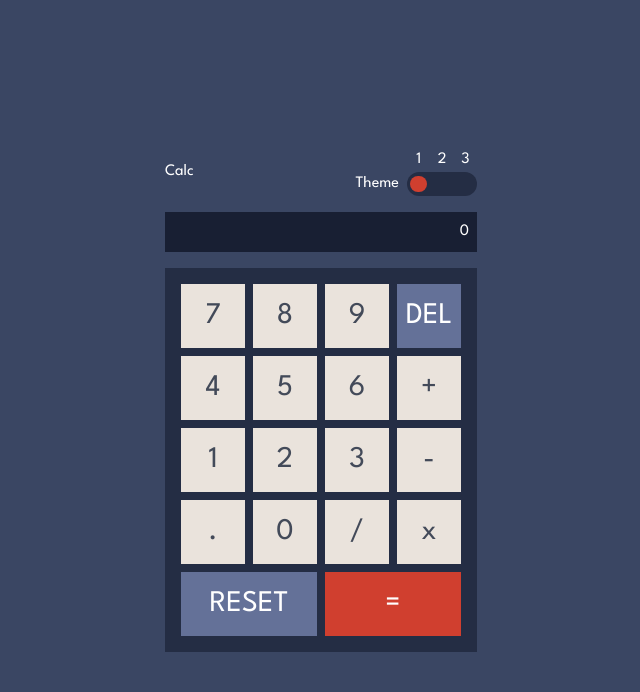
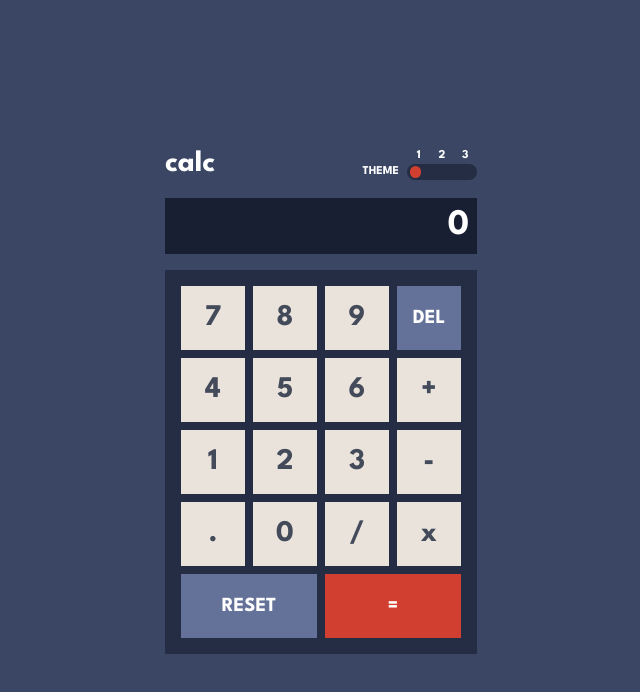
Before and after one commit to timshandrew/calculator, a React (Vite) app: page / in a window 1280 px wide. Shown: the top 692 px of the page, without its empty margins (319-959 px from the left). Built offline with nearby package versions, Linux system fonts and the light colour scheme.

Commit message:
Update fonts to match design

```diff
--- a/src/components/CalculatorButton.tsx
+++ b/src/components/CalculatorButton.tsx
@@ -29,14 +29,14 @@ export default function CalculatorButton({
   gridOrigin,
   theme,
 }: CalculatorButtonProps) {
-  let className = `cursor-pointer text-3xl`;
+  let className = `cursor-pointer font-bold`;
 
   if (variant === "primary") {
-    className += ` bg-bg-key-main ${theme === "1" ? "text-text-secondary" : "text-text-main"}`;
+    className += ` bg-bg-key-main text-3xl ${theme === "1" ? "text-text-secondary" : "text-text-main"}`;
   } else if (variant === "secondary") {
-    className += ` bg-bg-key-secondary ${theme === "1" ? "text-text-main" : "text-text-secondary"}`;
+    className += ` bg-bg-key-secondary text-xl ${theme === "1" ? "text-text-main" : "text-text-secondary"}`;
   } else if (variant === "tertiary") {
-    className += " bg-bg-accent text-text-secondary-inverse";
+    className += " bg-bg-accent text-xl text-text-secondary-inverse";
   }
 
   // Using inline styles here because there would be too many prop-to-style mappings required to get Tailwind to
--- a/src/components/CalculatorHeader.tsx
+++ b/src/components/CalculatorHeader.tsx
@@ -13,7 +13,7 @@ export default function CalculatorHeader({
 }: CalculatorHeaderProps) {
   return (
     <div className="flex justify-between items-center mb-4 text-text-main">
-      <h1>Calc</h1>
+      <h1 className="text-3xl font-bold">calc</h1>
       <ThemeSelector theme={theme} setTheme={setTheme} />
     </div>
   );
--- a/src/components/CalculatorScreen.tsx
+++ b/src/components/CalculatorScreen.tsx
@@ -12,7 +12,7 @@ export default function CalculatorScreen({
     expression.toString().replace(new RegExp(",", "g"), "")
   );
   return (
-    <div className="bg-bg-screen text-text-main text-end p-2 mb-4">
+    <div className="font-bold text-4xl bg-bg-screen text-text-main text-end p-2 mb-4">
       {formattedExpression}
     </div>
   );
--- a/src/components/ThemeSelector.tsx
+++ b/src/components/ThemeSelector.tsx
@@ -23,10 +23,12 @@ export default function ThemeSelector({ theme, setTheme }: ThemeSelectorProps) {
     <div
       className="grid tripleSwitch justify-items-center"
       onClick={clickHandler}>
-      <span className="col-start-1 row-start-2 mr-2">Theme</span>
+      <span className="col-start-1 uppercase font-bold text-xs row-start-2 mr-2">
+        Theme
+      </span>
 
       <label
-        className="col-start-2 row-start-1"
+        className="text-xs font-bold col-start-2 row-start-1"
         htmlFor="1"
         onClick={clickHandler}>
         1
@@ -41,7 +43,7 @@ export default function ThemeSelector({ theme, setTheme }: ThemeSelectorProps) {
       />
 
       <label
-        className="col-start-3 row-start-1"
+        className="text-xs font-bold col-start-3 row-start-1"
         htmlFor="2"
         onClick={clickHandler}>
         2
@@ -56,7 +58,7 @@ export default function ThemeSelector({ theme, setTheme }: ThemeSelectorProps) {
       />
 
       <label
-        className="col-start-4 row-start-1"
+        className="text-xs font-bold col-start-4 row-start-1"
         htmlFor="3"
         onClick={clickHandler}>
         3
```
